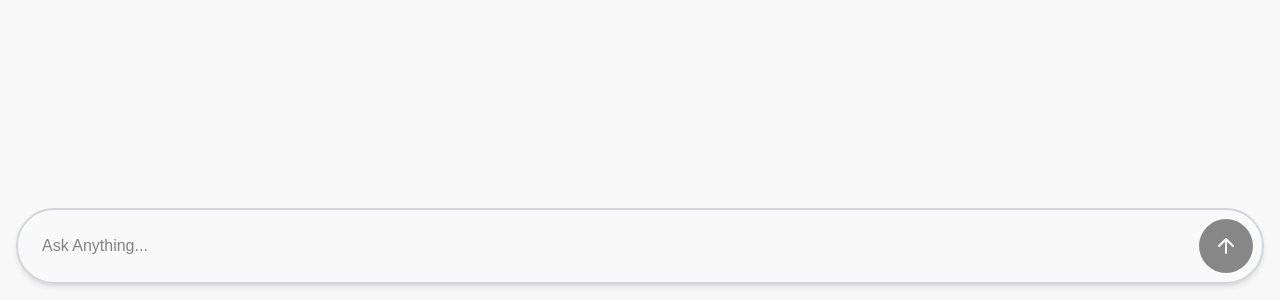
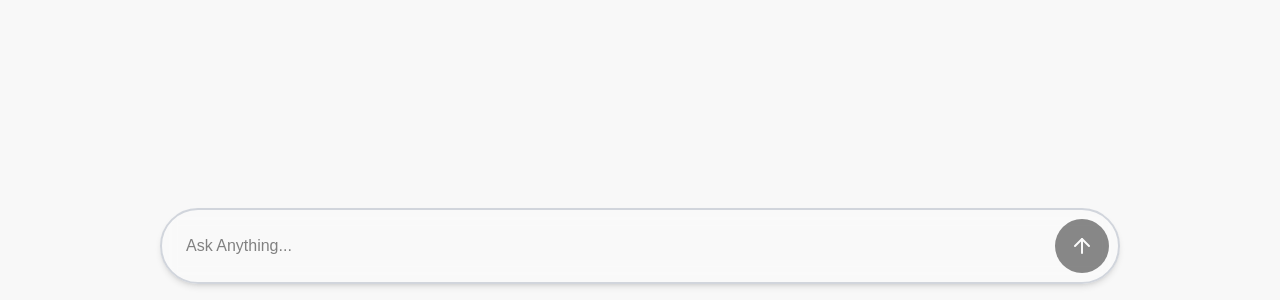
Before and after one commit to HasanAlasker/ChatBot, a React (Vite) app in the folder client/: page / in a window 1280 px wide. Shown: the part 500-800 px from the top of the page. Built offline with nearby package versions, Linux system fonts and the light colour scheme.

Commit message:
code refactoring

```diff
--- a/client/src/App.css
+++ b/client/src/App.css
@@ -131,6 +131,8 @@
 
 @utility msg {
   @apply flex flex-col w-fit max-w-md py-3 px-5;
+  overflow-wrap: break-word;
+  word-break: break-word;
 }
 @utility botMsg {
   @apply msg rounded-r-2xl rounded-tl-xl bg-gray-100  border border-gray-300;
@@ -148,5 +150,5 @@
   width: 100%;
   min-height: 100svh;
   position: relative;
-  padding: 1rem 1rem 10rem 1rem;
+  padding-bottom: 10rem;
 }
--- a/client/src/App.tsx
+++ b/client/src/App.tsx
@@ -1,38 +1,11 @@
-import { useEffect, useRef, useState } from "react";
 import "./App.css";
-import ChatInput from "./components/chat/ChatInput";
-import { BeatLoader } from "react-spinners";
-import type { Message } from "./types/msg";
-import ReactMarkdown from "react-markdown";
-import { RandomPhrase } from "./constants/loadingPhrases";
+import Chatbot from "./screens/Chatbot";
 
 function App() {
-  const [msgs, setMsgs] = useState<Message[]>([]);
-  const [loading, setLoading] = useState(false);
-  const bottomRef = useRef<HTMLDivElement | null>(null);
-
-  useEffect(() => {
-    bottomRef.current?.scrollIntoView();
-  }, [msgs, loading]);
-
-  const renderMsgs = () => {
-    return msgs?.map((m) => (
-      <div key={m.id} className={`${m.isMine ? "myMsg" : "botMsg"}`}>
-        <ReactMarkdown>{m.message}</ReactMarkdown>
-      </div>
-    ));
-  };
 
   return (
-    <div className="Screen">
-      <div className="flex flex-col gap-5">{renderMsgs()}</div>
-      {loading && (
-        <div className="flex gap-2 items-center mt-5 loadingMsg">
-          {RandomPhrase()} <BeatLoader size={7} />
-        </div>
-      )}
-      <div ref={bottomRef} />
-      <ChatInput setMsgs={setMsgs} setLoading={setLoading} loading={loading} />
+    <div className="Screen p-4 md:px-40">
+      <Chatbot />
     </div>
   );
 }
--- a/client/src/components/chat/ChatInput.tsx
+++ b/client/src/components/chat/ChatInput.tsx
@@ -51,7 +51,7 @@ export default function ChatInput({ setMsgs, setLoading, loading }: Props) {
 
   return (
     <form
-      className="flex items-center border-2 bg-white/20 border-gray-300 rounded-full px-2 fixed bottom-0 left-0 right-0 m-4 h-fit backdrop-blur-sm shadow-md shadow-black/10"
+      className="flex items-center border-2 bg-white/20 border-gray-300 rounded-full px-2 fixed bottom-0 left-0 right-0 mb-4 mx-4 md:mx-40 h-fit backdrop-blur-sm shadow-md shadow-black/10"
       onSubmit={handleSubmit(onSubmit)}
     >
       <textarea
--- /dev/null
+++ b/client/src/components/chat/LoadingIndicator.tsx
@@ -0,0 +1,10 @@
+import { RandomPhrase } from "@/constants/loadingPhrases";
+import { BeatLoader } from "react-spinners";
+
+export default function LoadingIndicator() {
+  return (
+    <div className="flex gap-2 items-center mt-5 loadingMsg">
+      {RandomPhrase()} <BeatLoader size={7} />
+    </div>
+  );
+}
--- /dev/null
+++ b/client/src/components/chat/MessageBubble.tsx
@@ -0,0 +1,14 @@
+import type { Message } from "@/types/msg";
+import ReactMarkdown from "react-markdown";
+
+interface Props {
+  message: Message;
+}
+
+export default function MessageBubble({ message }: Props) {
+  return (
+    <div key={message.id} className={`${message.isMine ? "myMsg" : "botMsg"}`}>
+      <ReactMarkdown>{message.message}</ReactMarkdown>
+    </div>
+  );
+}
--- /dev/null
+++ b/client/src/screens/Chatbot.tsx
@@ -0,0 +1,28 @@
+import ChatInput from "@/components/chat/ChatInput";
+import LoadingIndicator from "@/components/chat/LoadingIndicator";
+import MessageBubble from "@/components/chat/MessageBubble";
+import type { Message } from "@/types/msg";
+import { useEffect, useRef, useState } from "react";
+
+export default function Chatbot() {
+  const [msgs, setMsgs] = useState<Message[]>([]);
+  const [loading, setLoading] = useState(false);
+  const bottomRef = useRef<HTMLDivElement | null>(null);
+
+  useEffect(() => {
+    bottomRef.current?.scrollIntoView();
+  }, [msgs, loading]);
+
+  const renderMsgs = () => {
+    return msgs?.map((m) => <MessageBubble message={m} />);
+  };
+
+  return (
+    <>
+      <div className="flex flex-col gap-5">{renderMsgs()}</div>
+      {loading && <LoadingIndicator />}
+      <div ref={bottomRef} />
+      <ChatInput setMsgs={setMsgs} setLoading={setLoading} loading={loading} />
+    </>
+  );
+}
```
Also changed, not shown: 1 other file (tests, documents, lock files or other folders).
